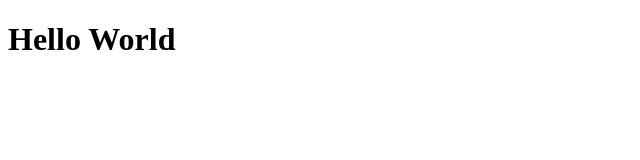
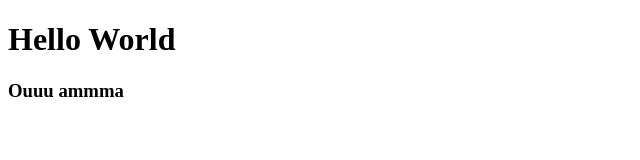
Before and after one commit to shardulkolte/DEMO_GitHub_076, a plain HTML site: page index.html in a window 1280 px wide. Shown: the whole page, without its empty margins (0-640 px from the left). Drawn offline with Linux system fonts and the light colour scheme.

Commit message:
h3 changed

```diff
--- a/index.html
+++ b/index.html
@@ -6,6 +6,7 @@
     <title>Document</title>
 </head>
 <body>
-    <div><h1>Hello World</h1></div>
+    <div><h1>Hello World</h1>
+    <h3>Ouuu ammma</h3></div>
 </body>
 </html>
```
